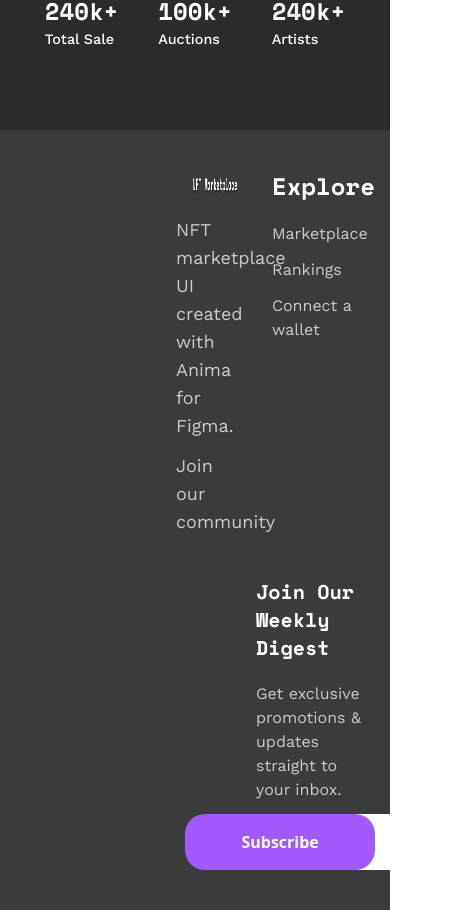
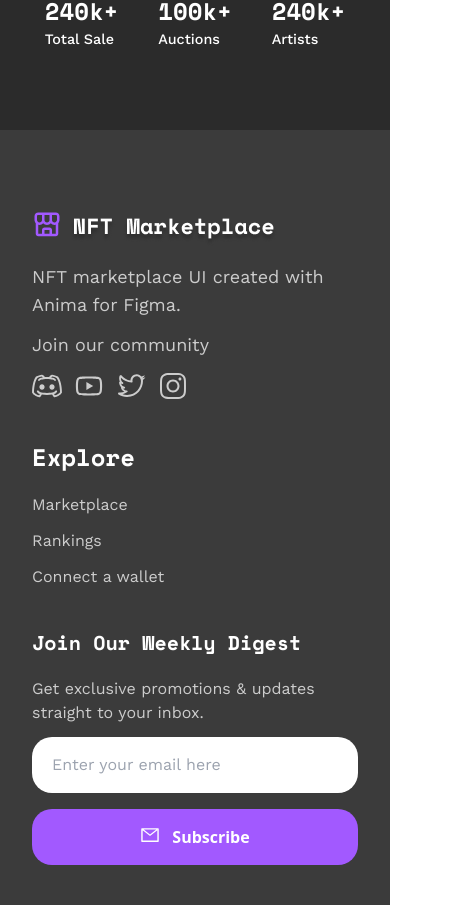
Before and after one commit to Judge-Paul/nft-marketplace, a React (Vite) app: page / in a window 390 px wide. Shown: the part 859-1769 px from the top of the page, 468 px wide, since content can reach past the window. Built offline with nearby package versions, Linux system fonts and the light colour scheme.

Commit message:
fix: make footer responsive

```diff
--- a/src/components/Footer.jsx
+++ b/src/components/Footer.jsx
@@ -2,30 +2,38 @@ import React from "react";
 import { Link } from "react-router-dom"
 import { BiStoreAlt } from "react-icons/bi"
 import { RxTwitterLogo, RxInstagramLogo, RxDiscordLogo} from "react-icons/rx"
-import { AiOutlineYoutube } from "react-icons/ai"
+import { AiOutlineYoutube, AiOutlineMail } from "react-icons/ai"
 import { motion } from "framer-motion";
 import Logo from "../assets/logo.png"
 
 export default function Footer() {
     return (
-        <div className="grid grid-cols-1 sm:grid-cols-4 bg-[#3B3B3B] py-10 px-44">
-            <div className="text-[#CCCCCC] font-workSans text-lg">
+        <div className="grid grid-cols-1 lg:grid-cols-4 bg-[#3B3B3B] py-10 px-8 sm:px-24 lg:px-10 xl:px-44">
+            <div className="text-[#CCCCCC] font-workSans text-lg mt-10 lg:mt-0">
                 <div className="flex mb-4">
                     <Link to="/" className="text-white font-semibold text-xl flex">
-                        <BiStoreAlt className="text-[#A259FF] mr-4" size="30px" />
-                        <img src={Logo} alt="NFT Marketplace Logo" className="mt-2" />
+                        <BiStoreAlt className="text-[#A259FF]" size="30px" />
+                        <img src={Logo} alt="NFT Marketplace Logo" className="mt-2 pl-2" />
                     </Link>
                 </div>
                 <h4>NFT marketplace UI created with Anima for Figma.</h4>
                 <p className="mt-3">Join our community</p>
                 <div className="flex mt-3">
-                    <RxDiscordLogo size="30px" className="mr-3" />
-                    <AiOutlineYoutube size="30px" className="mr-3" />
-                    <RxTwitterLogo size="30px" className="mr-3" />
-                    <RxInstagramLogo size="30px" />
+                    <a href="https://www.discord.com">
+                        <RxDiscordLogo size="30px" className="mr-3" />
+                    </a>
+                    <a href="https://www.youtube.com">
+                        <AiOutlineYoutube size="30px" className="mr-3" />
+                    </a>
+                    <a href="https://www.twitter.com/paulogebe">
+                        <RxTwitterLogo size="30px" className="mr-3" />
+                    </a>
+                    <a href="https://www.instagram.com/paulogebe">
+                        <RxInstagramLogo size="30px" />
+                    </a>
                 </div>
             </div>
-            <div className="ml-24 font-workSans text-[#CCCCCC]">
+            <div className="lg:ml-24 font-workSans text-[#CCCCCC] mt-10 lg:mt-0">
                 <h4 className="mb-5 text-2xl text-white font-bold font-spaceMono">Explore</h4>
                 <Link to="/marketplace">
                     <p className="mb-3">Marketplace</p>
@@ -37,19 +45,26 @@ export default function Footer() {
                     <p>Connect a wallet</p>
                 </Link>
             </div>
-            <div className="ml-20 col-span-2">
+            <div className="lg:ml-20 lg:col-span-2 mt-10 lg:mt-0">
                 <h4 className="text-xl mb-5 text-white font-bold font-spaceMono">Join Our Weekly Digest</h4>
-                <p className="text-[#CCCCCC] font-workSans text-[">Get exclusive promotions & updates straight to your inbox.</p>
-                <div className="relative mt-3">
+                <p className="text-[#CCCCCC] font-workSans w-72">Get exclusive promotions & updates straight to your inbox.</p>
+                <div className="relative mt-3 w-full sm:w-[26rem]">
                     <input
                         type="text"
-                        className="py-4 px-5 pr-48 w-full rounded-[20px] font-workSans outline-none"
+                        className="py-4 px-5 sm:pr-48 w-full sm:w-[26rem] rounded-[20px] font-workSans outline-none"
                         placeholder="Enter your email here"
                     />
                     <motion.button
-                        className="absolute inset-y-0 right-0 px-14 py-2 bg-[#A259FF] font-bold text-white rounded-[20px]"
+                        className="hidden sm:block absolute inset-y-0 right-0 px-14 py-2 bg-[#A259FF] font-bold text-white rounded-[20px]"
                         whileHover={{ scale: 0.95 }}
                     >
+                        Subscribe
+                    </motion.button>
+                    <motion.button
+                        className="flex mt-4 sm:hidden justify-center py-4 w-full bg-[#A259FF] font-bold text-white rounded-[20px]"
+                        whileHover={{ scale: 0.95 }}
+                    >
+                        <AiOutlineMail size="20px" className="mr-3" />
                         Subscribe
                     </motion.button>
                 </div>
```
